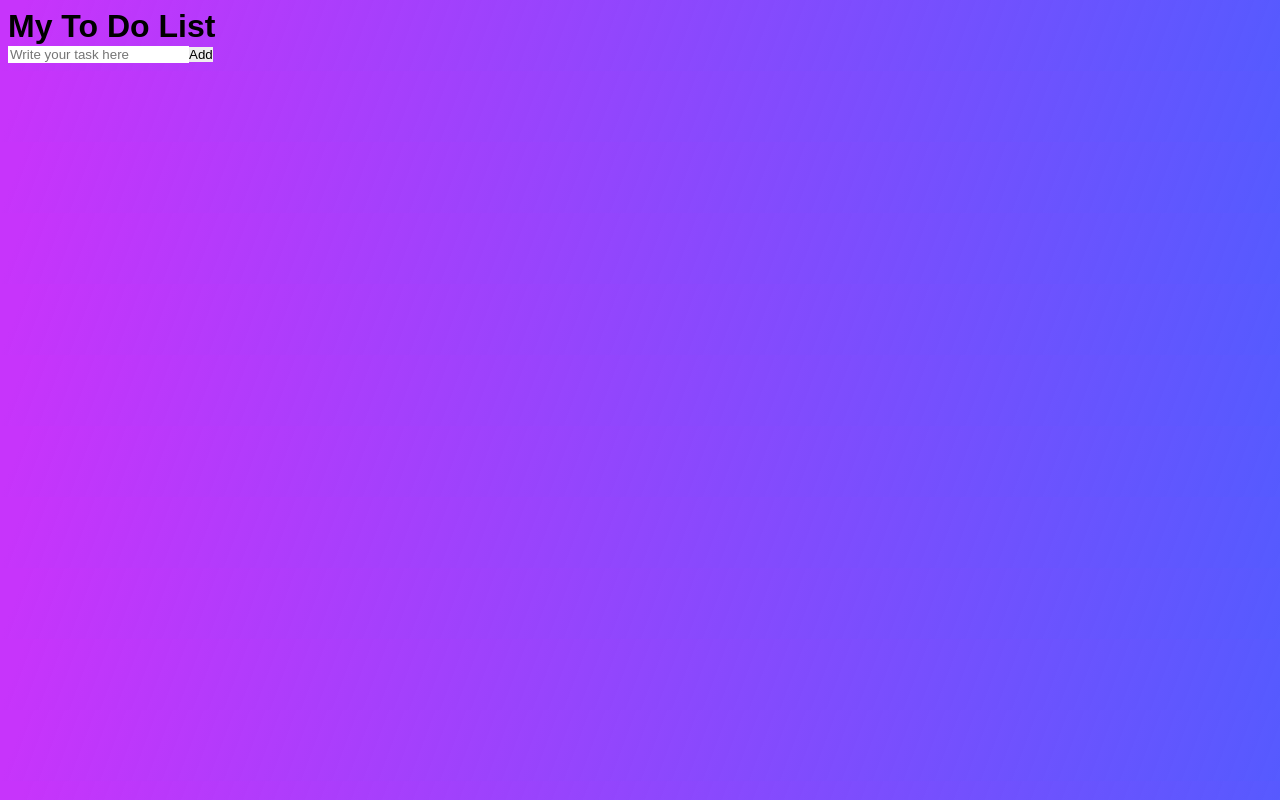
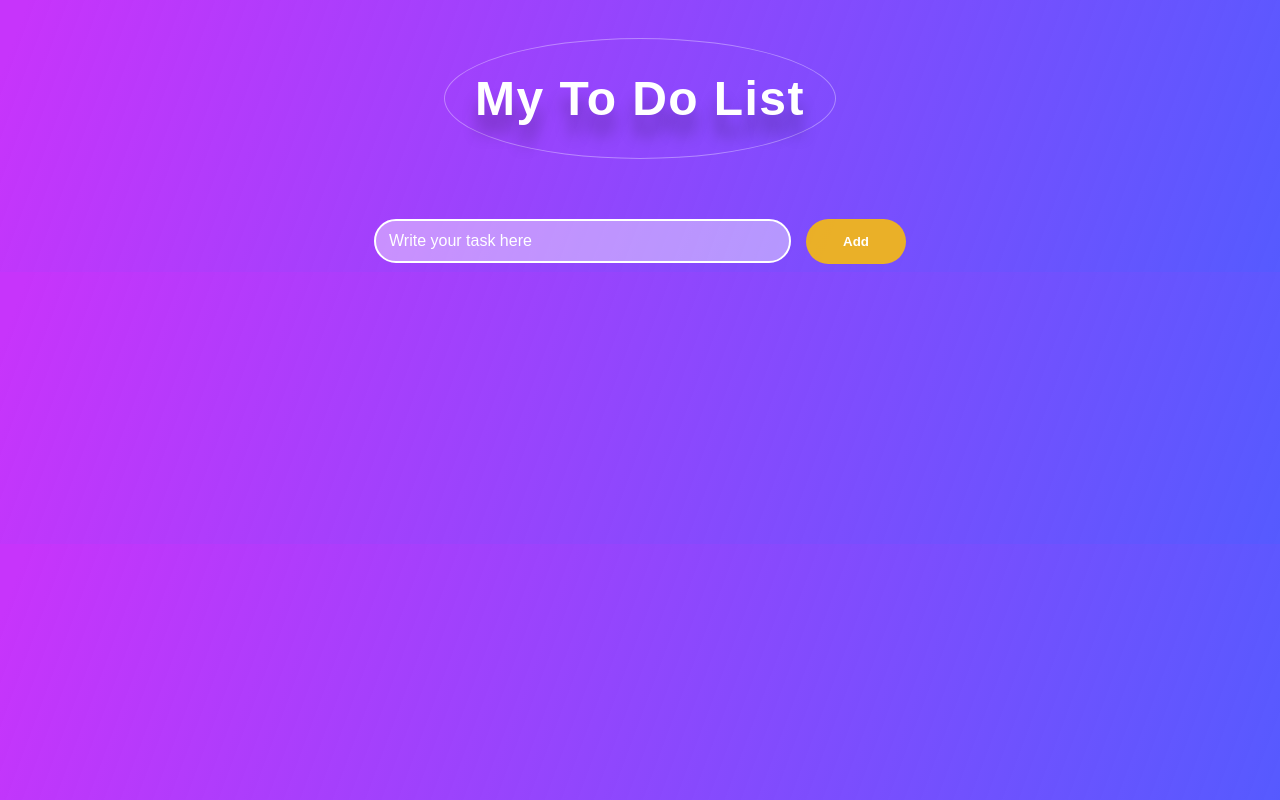
Before and after one commit to soloway-ivan/todoListAngular, an Angular app: page / in a window 1280 px wide. Built offline with nearby package versions, Linux system fonts and the light colour scheme.

Commit message:
some adding to previous commit

```diff
--- a/src/app/app.component.html
+++ b/src/app/app.component.html
@@ -1,7 +1,7 @@
 <div class="wrapper">
   <div class="todo-list">
-    <div class="todo-list__logo logo">
-      <h1 class="logo__title-text elips">My To Do List</h1>
+    <div class="todo-list__header">
+      <h1 class="todo-list__logo elips">My To Do List</h1>
     </div>
 
     <div class="todo-list__create-item">
--- a/src/app/app.component.ts
+++ b/src/app/app.component.ts
@@ -3,7 +3,7 @@ import { Component } from '@angular/core';
 @Component({
   selector: 'app-root',
   templateUrl: './app.component.html',
-  styleUrls: ['./app.component.css']
+  styleUrls: ['./styles/styles.scss']
 })
 export class AppComponent {
   title = 'todoListAngular';
--- a/src/styles/main-styles.scss
+++ b/src/styles/main-styles.scss
@@ -23,13 +23,15 @@ p,ul {
 }
 
 h1,span:hover {
-  cursor: default;
   cursor: inherit;
 }
 
 h1 {
   margin-block-start: 0px;
   margin-block-end: 0px;
+  &:hover {
+  cursor: default;
+  }
 }
 
 ul {
```
Also changed, not shown: src/app/app.component.css (deleted).
